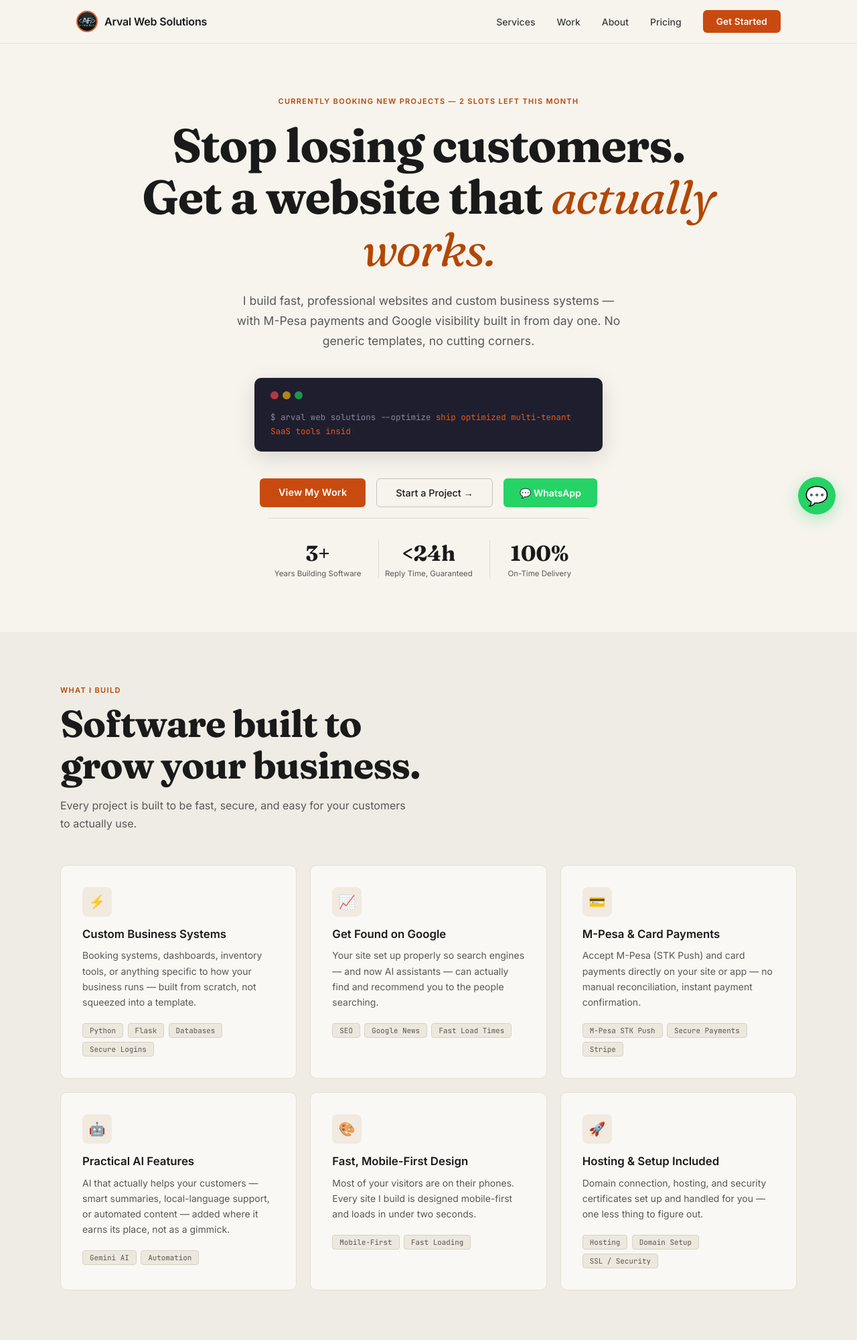
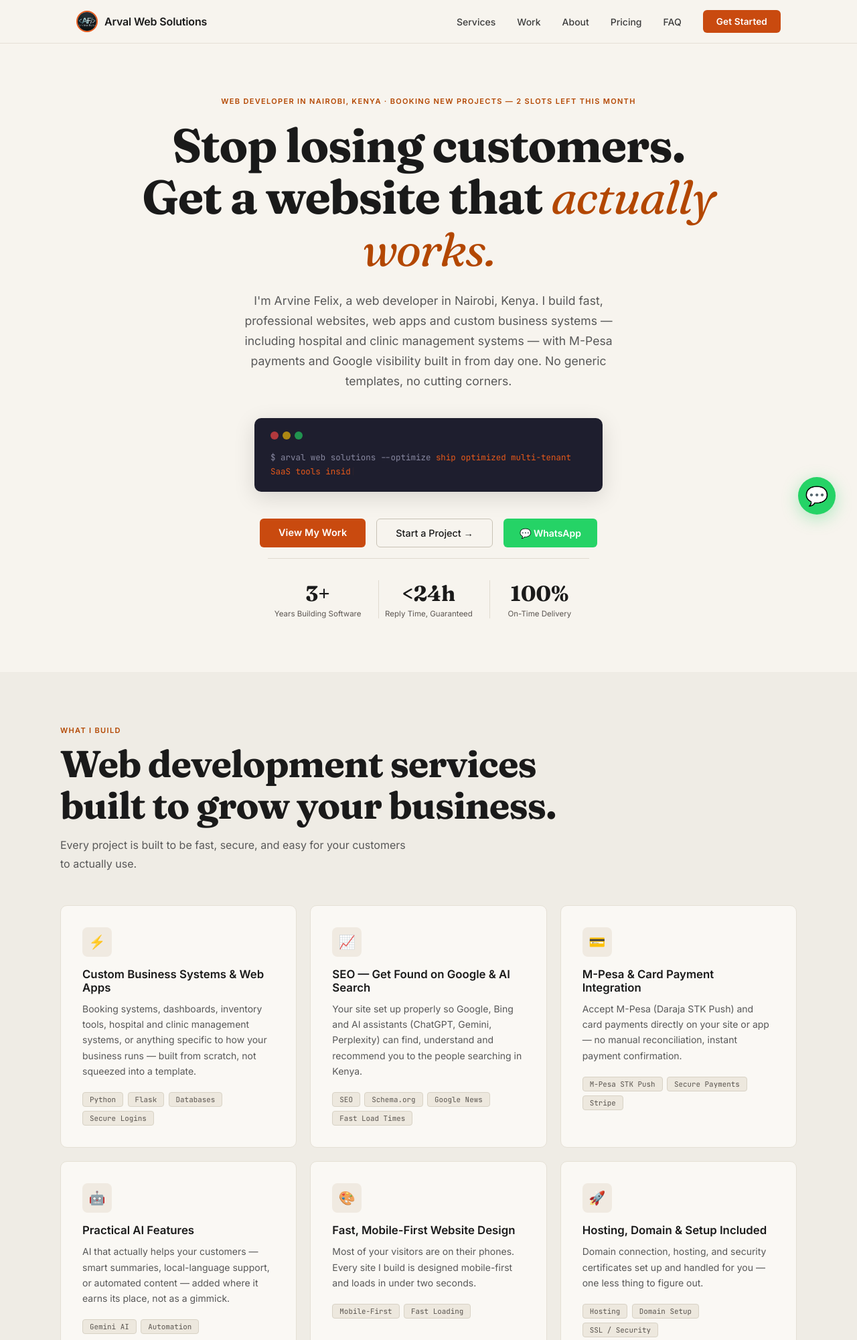
Before and after one commit to arvineee/Current_Portfolio, a Flask app: page / in a window 1280 px wide. Shown: the top 2000 px of the page at 67% size. Run offline with Flask 3, Linux system fonts and the light colour scheme; data comes from the database, SQL or seed files in the repository; data that the repository does not hold is empty.

Commit message:
Update site

```diff
--- a/app.py
+++ b/app.py
@@ -3,6 +3,7 @@ from flask_mail import Mail, Message
 from functools import wraps
 import config
 import db as database
+import seo
 
 app = Flask(__name__)
 
@@ -38,6 +39,12 @@ def set_security_headers(response):
     response.headers['X-Frame-Options']            = 'DENY'
     response.headers['X-Content-Type-Options']     = 'nosniff'
     response.headers['Referrer-Policy']            = 'strict-origin-when-cross-origin'
+    # Keep the admin area out of search results even if a link leaks.
+    if request.path.startswith('/admin'):
+        response.headers['X-Robots-Tag'] = 'noindex, nofollow, noarchive'
+    # Let search engines cache static assets / feeds sensibly.
+    if request.path in ('/sitemap.xml', '/robots.txt', '/llms.txt'):
+        response.headers['Cache-Control'] = 'public, max-age=3600'
     return response
 
 
@@ -152,6 +159,10 @@ def index():
     return render_template('index.html',
                            projects=projects,
                            plans=config.PLANS,
+                           services=config.SERVICES,
+                           faqs=config.FAQS,
+                           schema=seo.build_home_schema(),
+                           site_url=config.SITE_URL,
                            whatsapp=config.WHATSAPP_NUMBER,
                            phone=config.PHONE_NUMBER,
                            owner_email=config.OWNER_EMAIL)
@@ -162,6 +173,8 @@ def contact():
     if request.method == 'GET':
         track_visit()
         return render_template('contact.html',
+                               schema=seo.build_contact_schema(),
+                               site_url=config.SITE_URL,
                                whatsapp=config.WHATSAPP_NUMBER,
                                phone=config.PHONE_NUMBER,
                                owner_email=config.OWNER_EMAIL)
@@ -213,34 +226,46 @@ def verify():
 
 @app.route('/robots.txt')
 def robots():
+    # One group for everyone (search engines AND AI crawlers such as GPTBot, ClaudeBot,
+    # PerplexityBot, Google-Extended): public pages are open, admin is closed.
     lines = [
         "User-agent: *",
         "Allow: /",
         "Disallow: /admin",
-        "Disallow: /admin/",
-        f"Sitemap: {request.url_root.rstrip('/')}/sitemap.xml",
+        "",
+        f"Sitemap: {config.SITE_URL}/sitemap.xml",
     ]
-    return app.response_class("\n".join(lines), mimetype='text/plain')
+    return app.response_class("\n".join(lines) + "\n", mimetype='text/plain')
 
 
 @app.route('/sitemap.xml')
 def sitemap():
-    from datetime import date
-    base = request.url_root.rstrip('/')
-    today = date.today().isoformat()
+    base = config.SITE_URL
+    lastmod = config.CONTENT_LAST_MODIFIED
     urls = [
-        {'loc': f'{base}/', 'changefreq': 'weekly', 'priority': '1.0'},
+        {'loc': f'{base}/', 'changefreq': 'weekly', 'priority': '1.0',
+         'image': f'{base}/static/AF.jpg'},
         {'loc': f'{base}/contact', 'changefreq': 'monthly', 'priority': '0.8'},
     ]
     xml = ['<?xml version="1.0" encoding="UTF-8"?>',
-           '<urlset xmlns="http://www.sitemaps.org/schemas/sitemap/0.9">']
+           '<urlset xmlns="http://www.sitemaps.org/schemas/sitemap/0.9" '
+           'xmlns:image="http://www.google.com/schemas/sitemap-image/1.1">']
     for u in urls:
+        img = (f"<image:image><image:loc>{u['image']}</image:loc></image:image>"
+               if u.get('image') else '')
         xml.append(
-            f"<url><loc>{u['loc']}</loc><lastmod>{today}</lastmod>"
-            f"<changefreq>{u['changefreq']}</changefreq><priority>{u['priority']}</priority></url>"
+            f"<url><loc>{u['loc']}</loc><lastmod>{lastmod}</lastmod>"
+            f"<changefreq>{u['changefreq']}</changefreq><priority>{u['priority']}</priority>{img}</url>"
         )
     xml.append('</urlset>')
     return app.response_class("\n".join(xml), mimetype='application/xml')
+
+
+@app.route('/llms.txt')
+def llms_txt():
+    """Plain-text briefing for AI assistants / answer engines (the page already links to it)."""
+    return app.response_class(seo.build_llms_txt(), mimetype='text/plain; charset=utf-8')
+
 
 # ── ADMIN: LOGIN / LOGOUT ─────────────────────────────────────────────────────
 @app.route('/admin/login', methods=['GET', 'POST'])
--- a/templates/index.html
+++ b/templates/index.html
@@ -4,28 +4,38 @@
   <meta charset="UTF-8" />
   <meta name="viewport" content="width=device-width, initial-scale=1.0" />
 
-  <title>Arval Web Solutions — Websites & Business Systems That Get Results</title>
-  <meta name="description" content="I build fast, professional websites and custom business systems for Kenyan businesses — with M-Pesa payments built in and Google search visibility from day one." />
-  <meta name="keywords" content="Website Developer Kenya, Web Developer Nairobi, M-Pesa Integration Developer, Hospital Management System Kenya, Flask Developer Kenya, Arvine Felix" />
-  <meta name="author" content="Arval Web Solutions" />
-  <link rel="canonical" href="https://arvineportfolio.pythonanywhere.com" />
+  <title>Web Developer in Nairobi, Kenya | Websites &amp; M-Pesa Systems — Arval</title>
+  <meta name="description" content="Hire a web developer in Nairobi, Kenya. Fast mobile-first websites, custom web apps and business systems with M-Pesa integration and SEO built in. Free quote in 24 hours." />
+  <meta name="keywords" content="web developer Nairobi, website developer Kenya, web design Kenya, M-Pesa integration developer, hospital management system Kenya, Flask developer Kenya, SEO Kenya, Arvine Felix" />
+  <meta name="author" content="Arvine Felix" />
+  <meta name="robots" content="index, follow, max-image-preview:large, max-snippet:-1, max-video-preview:-1" />
+  <meta name="theme-color" content="#F7F4EE" />
+  <meta name="geo.region" content="KE-110" />
+  <meta name="geo.placename" content="Nairobi, Kenya" />
+  <link rel="canonical" href="{{ site_url }}/" />
+  <link rel="alternate" hreflang="en-KE" href="{{ site_url }}/" />
+  <link rel="alternate" hreflang="x-default" href="{{ site_url }}/" />
 
-  <meta property="og:title" content="Arval Web Solutions — Websites & Business Systems That Get Results" />
-  <meta property="og:description" content="Clean, fast, professional websites and custom software — built for real Kenyan businesses, with payments and Google visibility handled from the start." />
+  <meta property="og:title" content="Web Developer in Nairobi, Kenya — Websites &amp; Business Systems | Arval Web Solutions" />
+  <meta property="og:description" content="Fast, professional websites and custom software for Kenyan businesses — M-Pesa payments and Google visibility built in from day one." />
   <meta property="og:type" content="website" />
-  <meta property="og:url" content="https://arvineportfolio.pythonanywhere.com" />
-  <meta property="og:image" content="{{ url_for('static', filename='AF.jpg', _external=True) }}" />
-  <meta property="og:site_name" content="Arval Web Solutions Portfolio" />
+  <meta property="og:url" content="{{ site_url }}/" />
+  <meta property="og:image" content="{{ site_url }}/static/AF.jpg" />
+  <meta property="og:image:alt" content="Arvine Felix — web developer in Nairobi, Kenya" />
+  <meta property="og:site_name" content="Arval Web Solutions" />
+  <meta property="og:locale" content="en_KE" />
 
   <meta name="twitter:card" content="summary_large_image" />
   <meta name="twitter:site" content="@Arvinefelix" />
-  <meta name="twitter:title" content="Arval Web Solutions — Websites & Business Systems That Get Results" />
-  <meta name="twitter:description" content="Clean, fast, professional websites and custom software for Kenyan businesses — payments and Google visibility built in." />
-  <meta name="twitter:image" content="{{ url_for('static', filename='AF.jpg', _external=True) }}" />
+  <meta name="twitter:creator" content="@Arvinefelix" />
+  <meta name="twitter:title" content="Web Developer in Nairobi, Kenya — Websites &amp; Business Systems" />
+  <meta name="twitter:description" content="Fast, professional websites and custom software for Kenyan businesses — M-Pesa payments and Google visibility built in." />
+  <meta name="twitter:image" content="{{ site_url }}/static/AF.jpg" />
+  <meta name="twitter:image:alt" content="Arvine Felix — web developer in Nairobi, Kenya" />
 
   <link rel="icon" type="image/jpeg" href="{{ url_for('static', filename='AF.jpg') }}" />
   <link rel="apple-touch-icon" href="{{ url_for('static', filename='AF.jpg') }}" />
-  <link rel="alternate" type="text/plain" href="/llms.txt" title="AI Assistant Context Manifesto" />
+  <link rel="alternate" type="text/plain" href="/llms.txt" title="AI Assistant Context (llms.txt)" />
 
   <!-- Fonts: Fraunces (editorial serif) + Inter (clean body) + JetBrains Mono (code) -->
   <link rel="preconnect" href="https://fonts.googleapis.com" />
@@ -39,33 +49,7 @@
 
   <link rel="stylesheet" href="{{ url_for('static', filename='css/style.css') }}" />
 
-  <script type="application/ld+json">
-  {
-    "@context": "https://schema.org",
-    "@type": "ProfessionalService",
-    "name": "Arval Web Solutions  Web & Software Development",
-    "image": "https://arvineportfolio.pythonanywhere.com/static/AF.jpg",
-    "url": "https://arvineportfolio.pythonanywhere.com",
-    "telephone": "{{ phone }}",
-    "priceRange": "KES 15,000+",
-    "address": {
-      "@type": "PostalAddress",
-      "addressLocality": "Nairobi",
-      "addressRegion": "Nairobi County",
-      "addressCountry": "KE"
-    },
-    "geo": {
-      "@type": "GeoCoordinates",
-      "latitude": "-1.2921",
-      "longitude": "36.8219"
-    },
-    "sameAs": [
-      "https://x.com/Arvinefelix",
-      "https://linkedin.com/in/arvinefelix",
-      "https://arvalblognews.online"
-    ]
-  }
-  </script>
+  <script type="application/ld+json">{{ schema|tojson }}</script>
 </head>
 <body>
 
@@ -83,6 +67,7 @@
         <a href="#projects" class="nav-link">Work</a>
         <a href="#about" class="nav-link">About</a>
         <a href="#pricing" class="nav-link">Pricing</a>
+        <a href="#faq" class="nav-link">FAQ</a>
         <a href="#contact" class="btn-primary" style="padding:0.55rem 1.25rem;font-size:0.85rem;">Get Started</a>
       </div>
 
@@ -100,6 +85,7 @@
       <a href="#projects" class="nav-link mobile-link" style="display:block;padding:.5rem 0;">Work</a>
       <a href="#about" class="nav-link mobile-link" style="display:block;padding:.5rem 0;">About</a>
       <a href="#pricing" class="nav-link mobile-link" style="display:block;padding:.5rem 0;">Pricing</a>
+      <a href="#faq" class="nav-link mobile-link" style="display:block;padding:.5rem 0;">FAQ</a>
       <a href="#contact" class="btn-primary mobile-link" style="display:block;text-align:center;margin-top:.5rem;">Get Started</a>
       <a href="https://wa.me/{{ whatsapp|replace('+', '') }}" target="_blank" rel="noopener"
          style="display:block;text-align:center;background:#25D366;color:#fff;padding:.75rem;border-radius:6px;font-weight:600;font-size:.875rem;text-decoration:none;margin-top:.25rem;">💬 WhatsApp</a>
@@ -114,7 +100,7 @@
 
       <!-- Eyebrow -->
       <span class="eyebrow" style="display:block;margin-bottom:1.25rem;">
-        Currently booking new projects — 2 slots left this month
+        Web Developer in Nairobi, Kenya · Booking new projects — 2 slots left this month
       </span>
 
       <!-- Headline -->
@@ -124,7 +110,7 @@
       </h1>
 
       <p style="font-size:1.1rem;color:#585858;line-height:1.7;max-width:52ch;margin:0 auto 2.5rem;">
-        I build fast, professional websites and custom business systems — with M-Pesa payments and Google visibility built in from day one. No generic templates, no cutting corners.
+        I'm Arvine Felix, a web developer in Nairobi, Kenya. I build fast, professional websites, web apps and custom business systems — including hospital and clinic management systems — with M-Pesa payments and Google visibility built in from day one. No generic templates, no cutting corners.
       </p>
 
       <!-- Terminal typewriter -->
@@ -170,48 +156,10 @@
     <div style="max-width:1100px;margin:0 auto;">
       <div style="margin-bottom:3rem;">
         <span class="eyebrow" style="display:block;margin-bottom:.75rem;">What I Build</span>
-        <h2 class="section-title">Software built to<br />grow your business.</h2>
+        <h2 class="section-title">Web development services<br />built to grow your business.</h2>
         <p class="section-sub" style="margin-top:1rem;">Every project is built to be fast, secure, and easy for your customers to actually use.</p>
       </div>
 
-      {% set services = [
-        {
-          'icon': '⚡',
-          'title': 'Custom Business Systems',
-          'desc': 'Booking systems, dashboards, inventory tools, or anything specific to how your business runs — built from scratch, not squeezed into a template.',
-          'tags': ['Python', 'Flask', 'Databases', 'Secure Logins']
-        },
-        {
-          'icon': '📈',
-          'title': 'Get Found on Google',
-          'desc': 'Your site set up properly so search engines — and now AI assistants — can actually find and recommend you to the people searching.',
-          'tags': ['SEO', 'Google News', 'Fast Load Times']
-        },
-        {
-          'icon': '💳',
-          'title': 'M-Pesa & Card Payments',
-          'desc': 'Accept M-Pesa (STK Push) and card payments directly on your site or app — no manual reconciliation, instant payment confirmation.',
-          'tags': ['M-Pesa STK Push', 'Secure Payments', 'Stripe']
-        },
-        {
-          'icon': '🤖',
-          'title': 'Practical AI Features',
-          'desc': 'AI that actually helps your customers — smart summaries, local-language support, or automated content — added where it earns its place, not as a gimmick.',
-          'tags': ['Gemini AI', 'Automation']
-        },
-        {
-          'icon': '🎨',
-          'title': 'Fast, Mobile-First Design',
-          'desc': 'Most of your visitors are on their phones. Every site I build is designed mobile-first and loads in under two seconds.',
-          'tags': ['Mobile-First', 'Fast Loading']
-        },
-        {
-          'icon': '🚀',
-          'title': 'Hosting & Setup Included',
-          'desc': 'Domain connection, hosting, and security certificates set up and handled for you — one less thing to figure out.',
-          'tags': ['Hosting', 'Domain Setup', 'SSL / Security']
-        }
-      ] %}
 
       <div style="display:grid;grid-template-columns:repeat(auto-fit,minmax(300px,1fr));gap:1.25rem;">
         {% for s in services %}
@@ -265,7 +213,7 @@
 
       <div style="display:grid;grid-template-columns:repeat(auto-fit,minmax(300px,1fr));gap:1.25rem;">
         {% for project in projects %}
-        <div class="project-card reveal">
+        <article class="project-card reveal">
           {% if project.featured %}
           <div>
             <span class="featured-badge"><span style="width:6px;height:6px;border-radius:50%;background:#E8591A;display:inline-block;"></span>Live</span>
@@ -281,14 +229,14 @@
             </div>
           </div>
           <div style="display:flex;gap:.75rem;flex-wrap:wrap;">
-            {% if project.url %}
+            {% if project.url and project.url != '#' %}
             <a href="{{ project.url }}" target="_blank" rel="noopener" class="btn-primary" style="font-size:.8rem;padding:.55rem 1.1rem;" aria-label="View {{ project.title }} live">View Live →</a>
             {% endif %}
             {% if project.github %}
             <a href="{{ project.github }}" target="_blank" rel="noopener" class="btn-outline" style="font-size:.8rem;padding:.55rem 1.1rem;">GitHub</a>
             {% endif %}
           </div>
-        </div>
+        </article>
         {% endfor %}
       </div>
     </div>
@@ -305,7 +253,7 @@
           <em style="font-style:italic;color:#B34700;">the first time.</em>
         </h2>
         <p style="font-size:.9375rem;color:#585858;line-height:1.75;margin-bottom:1rem;">
-          I'm Arvine Felix — a self-taught full-stack developer based in Nairobi, Kenya. I build websites and custom software for businesses, from small shops to multi-branch hospitals.
+          I'm Arvine Felix — a self-taught full-stack web developer based in Nairobi, Kenya. I build websites, web apps and custom software for Kenyan businesses, from small shops, schools and churches to multi-branch hospitals.
         </p>
         <p style="font-size:.9375rem;color:#585858;line-height:1.75;margin-bottom:1rem;">
           I don't hand over a site and disappear. I build it around what your business actually needs, wire up payments so money moves without friction, and make sure people searching for you online can actually find you.
@@ -426,8 +374,26 @@
     </div>
   </section>
 
+  <!-- ── FAQ ───────────────────────────────────────────────────────────────── -->
+  <section id="faq" style="padding:5rem 1.5rem;background:#F7F4EE;">
+    <div style="max-width:820px;margin:0 auto;">
+      <div style="text-align:center;margin-bottom:2.5rem;">
+        <span class="eyebrow" style="display:block;margin-bottom:.75rem;">FAQ</span>
+        <h2 class="section-title">Web development in Kenya:<br/>your questions answered.</h2>
+      </div>
+      <div style="display:flex;flex-direction:column;gap:.75rem;">
+        {% for f in faqs %}
+        <details class="reveal" style="background:#FAF8F4;border:1px solid #E5E0D5;border-radius:8px;padding:1rem 1.25rem;">
+          <summary style="cursor:pointer;font-weight:600;font-size:.95rem;color:#1A1A1A;">{{ f.q }}</summary>
+          <p style="margin-top:.75rem;font-size:.875rem;color:#585858;line-height:1.7;">{{ f.a }}</p>
+        </details>
+        {% endfor %}
+      </div>
+    </div>
+  </section>
+
   <!-- ── CONTACT ───────────────────────────────────────────────────────────── -->
-  <section id="contact" style="padding:5rem 1.5rem;background:#F7F4EE;">
+  <section id="contact" style="padding:5rem 1.5rem;background:#EFECE5;">
     <div style="max-width:1100px;margin:0 auto;">
       <div style="text-align:center;margin-bottom:3rem;">
         <span class="eyebrow" style="display:block;margin-bottom:.75rem;">Get In Touch</span>
@@ -542,11 +508,18 @@
   <footer style="padding:2.5rem 1.5rem;">
     <div style="max-width:1100px;margin:0 auto;display:flex;flex-wrap:wrap;align-items:center;justify-content:space-between;gap:1.5rem;">
       <div style="display:flex;align-items:center;gap:.75rem;">
-        <img src="{{ url_for('static', filename='AF.jpg') }}" alt="AF" style="width:28px;height:28px;border-radius:50%;object-fit:cover;" />
+        <img src="{{ url_for('static', filename='AF.jpg') }}" alt="Arvine Felix, web developer in Nairobi, Kenya" width="28" height="28" loading="lazy" style="width:28px;height:28px;border-radius:50%;object-fit:cover;" />
         <span style="font-weight:700;font-size:.9rem;color:#1A1A1A;">Arvine Felix</span>
         <span style="color:#8A8480;font-size:.8rem;">· Web Developer · Nairobi, Kenya</span>
       </div>
-      <div style="font-size:.75rem;color:#8A8480;">© 2026 Arvine Felix</div>
+      <nav aria-label="Footer" style="display:flex;flex-wrap:wrap;gap:1rem;font-size:.8rem;">
+        <a href="#services" style="color:#585858;text-decoration:none;">Services</a>
+        <a href="#projects" style="color:#585858;text-decoration:none;">Work</a>
+        <a href="#pricing" style="color:#585858;text-decoration:none;">Pricing</a>
+        <a href="#faq" style="color:#585858;text-decoration:none;">FAQ</a>
+        <a href="/contact" style="color:#585858;text-decoration:none;">Get a Free Quote</a>
+      </nav>
+      <div style="font-size:.75rem;color:#8A8480;">© 2026 Arvine Felix · Web Developer, Nairobi, Kenya</div>
       <div style="display:flex;gap:1.5rem;">
         <a href="https://x.com/Arvinefelix" target="_blank" rel="noopener" style="font-size:.8rem;color:#585858;text-decoration:none;transition:color .2s;" onmouseover="this.style.color='#E8591A'" onmouseout="this.style.color='#585858'">X</a>
         <a href="https://linkedin.com/in/arvinefelix" target="_blank" rel="noopener" style="font-size:.8rem;color:#585858;text-decoration:none;transition:color .2s;" onmouseover="this.style.color='#E8591A'" onmouseout="this.style.color='#585858'">LinkedIn</a>
```
Also changed, not shown: config.py (+60 -0 lines), seo.py (added, +209 -0 lines), templates/contact.html (+18 -16 lines).
